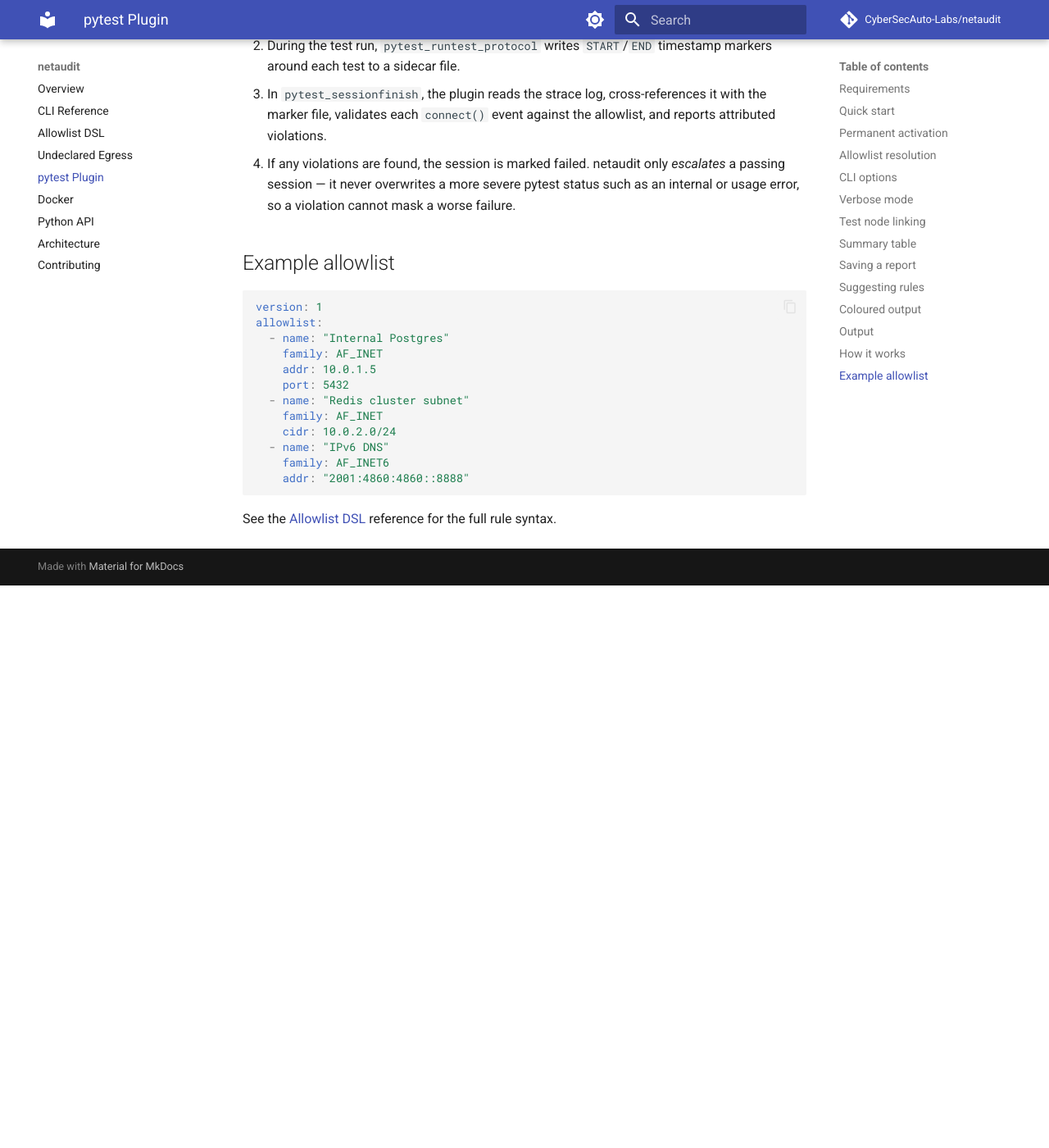
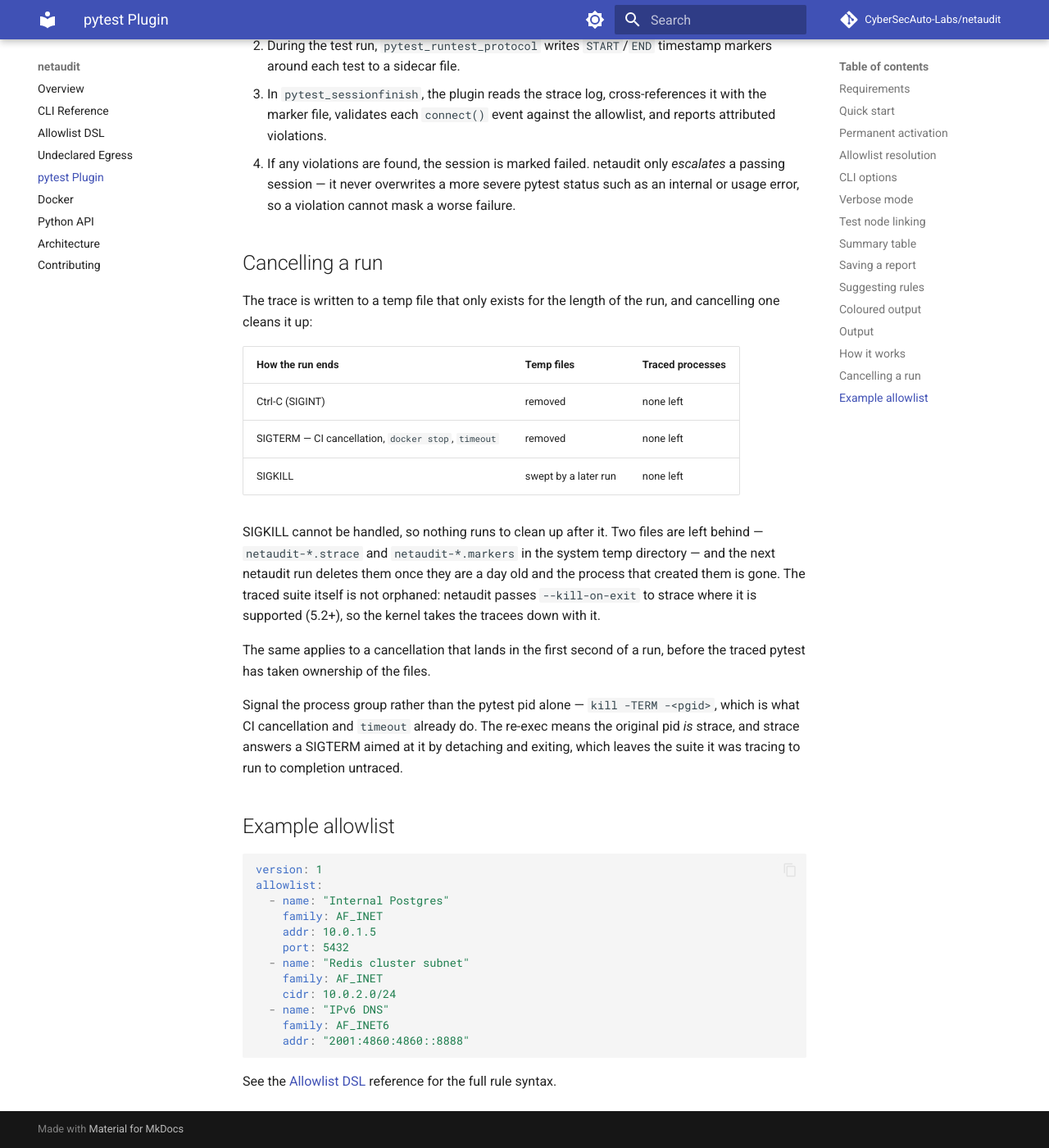
Before and after one commit to CyberSecAuto-Labs/netaudit, an MkDocs documentation site: the page built from docs/pytest-plugin.md, in a window 1280 px wide and 1400 px high, scrolled down 4527 px. Shown: the whole window at 82% size. Built offline with MkDocs 1.6.1 and Material for MkDocs 9.7.7, drawn with Linux system fonts in a browser that asks for light colours; comment, search, counter and statistics services are not loaded; before the commit the page ends 5241 px from its top, so only the background shows below that.

Commit message:
docs: describe what a cancelled or killed run leaves behind

````diff
--- a/docs/pytest-plugin.md
+++ b/docs/pytest-plugin.md
@@ -175,6 +175,31 @@ Violations that happen outside of any test (e.g. during session setup) are group
    passing session — it never overwrites a more severe pytest status such as an internal
    or usage error, so a violation cannot mask a worse failure.
 
+## Cancelling a run
+
+The trace is written to a temp file that only exists for the length of the run, and cancelling
+one cleans it up:
+
+| How the run ends | Temp files | Traced processes |
+|---|---|---|
+| Ctrl-C (SIGINT) | removed | none left |
+| SIGTERM — CI cancellation, `docker stop`, `timeout` | removed | none left |
+| SIGKILL | swept by a later run | none left |
+
+SIGKILL cannot be handled, so nothing runs to clean up after it. Two files are left behind —
+`netaudit-*.strace` and `netaudit-*.markers` in the system temp directory — and the next netaudit
+run deletes them once they are a day old and the process that created them is gone. The traced
+suite itself is not orphaned: netaudit passes `--kill-on-exit` to strace where it is supported
+(5.2+), so the kernel takes the tracees down with it.
+
+The same applies to a cancellation that lands in the first second of a run, before the traced
+pytest has taken ownership of the files.
+
+Signal the process group rather than the pytest pid alone — `kill -TERM -<pgid>`, which is what CI
+cancellation and `timeout` already do. The re-exec means the original pid *is* strace, and strace
+answers a SIGTERM aimed at it by detaching and exiting, which leaves the suite it was tracing to
+run to completion untraced.
+
 ## Example allowlist
 
 ```yaml
````
Also changed, not shown: 1 other file.
